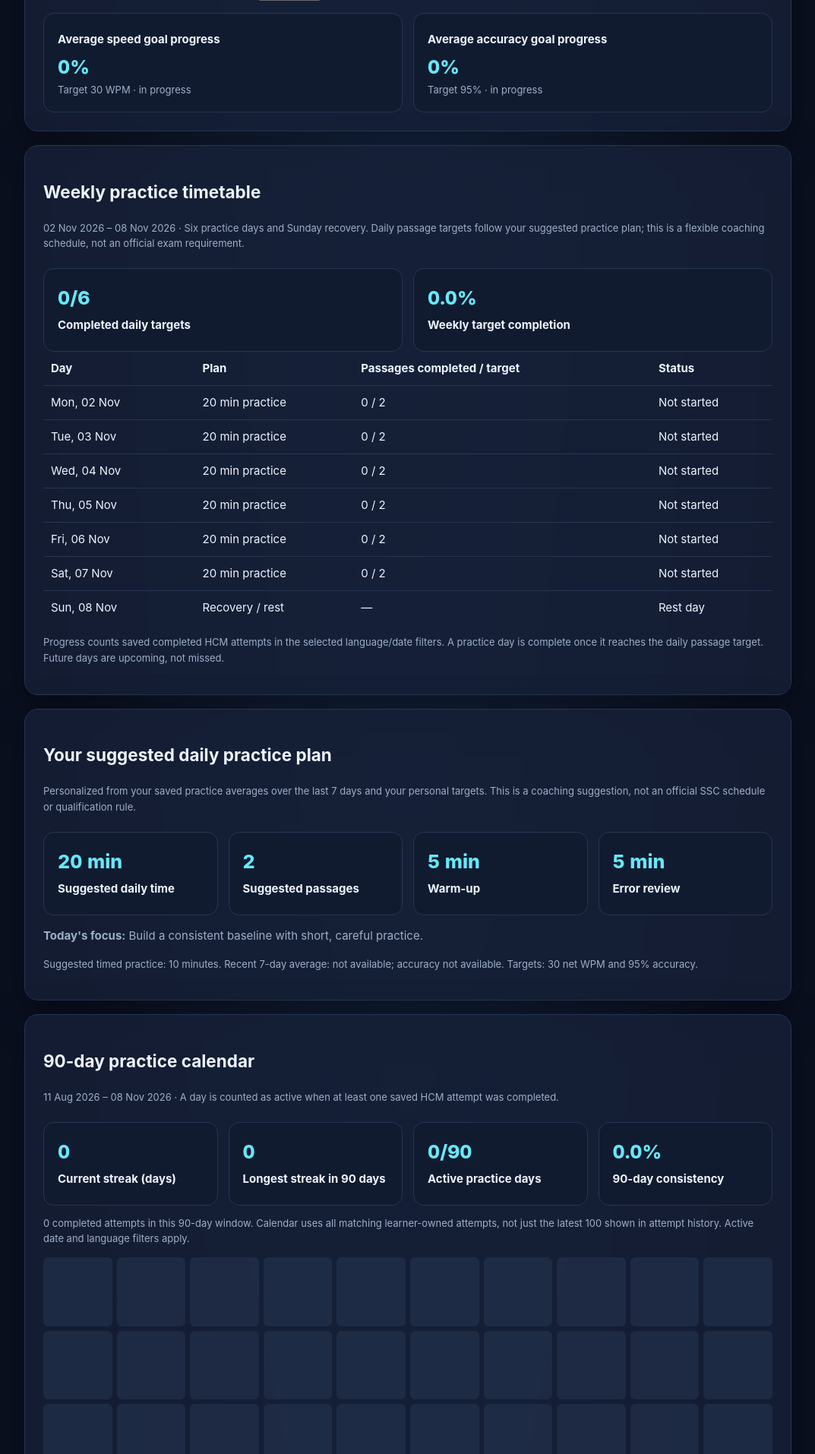
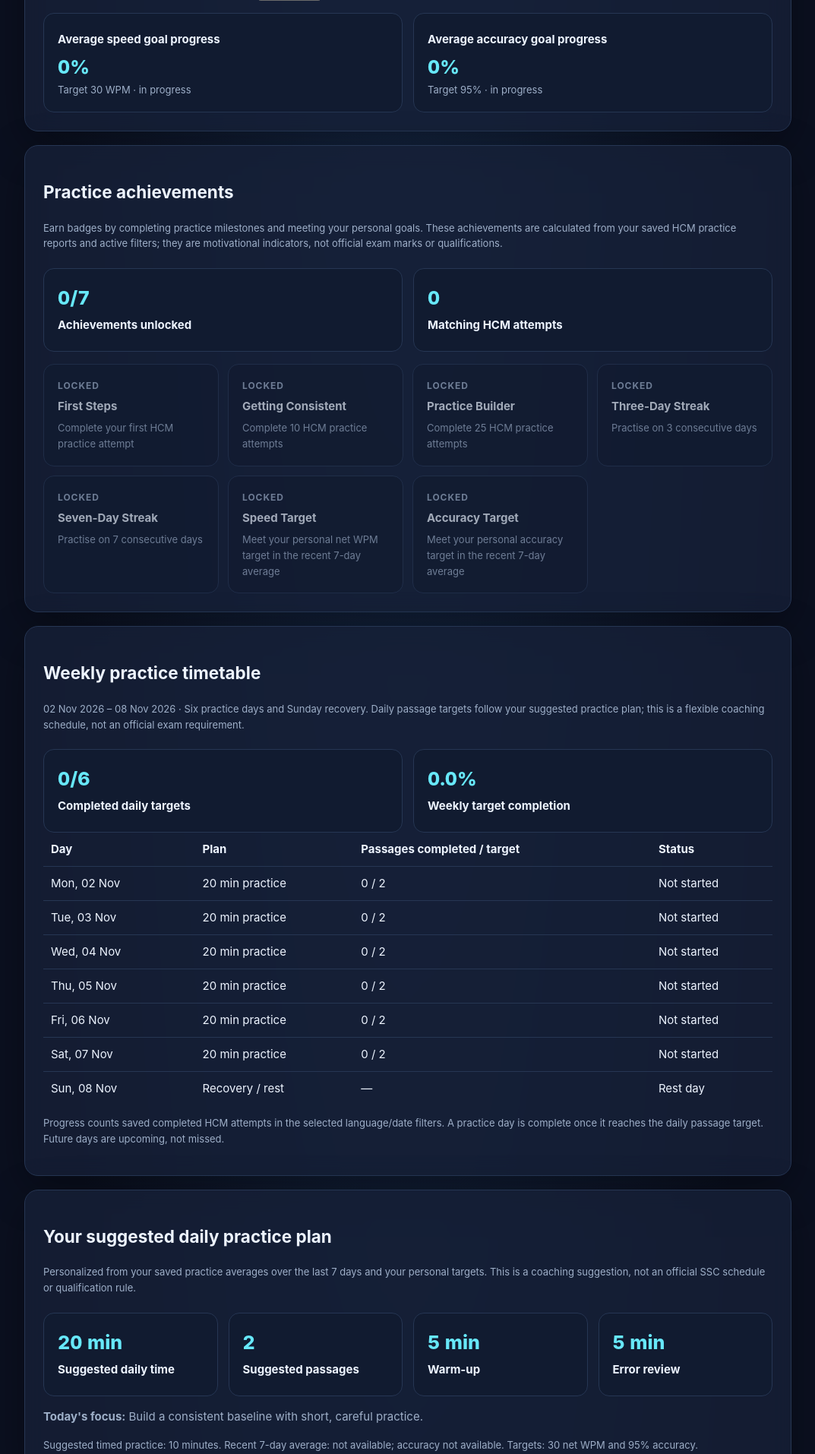
Before and after one commit to vikashphogat0-ux/typingskillzone-django, a Django app: page /typing/reports/delhi-police-hcm/ in a window 1280 px wide. Shown: the part 978-2892 px from the top of the page at 76% size, without its empty margins (103-1176 px from the left). Run offline with Django 5.2, Linux system fonts and the light colour scheme; the visitor is signed in with stand-in values (Sample User, id 1); data comes from the database, SQL or seed files in the repository; data that the repository does not hold is empty; parts of the project's set-up code (start-up, migrations or seed data) failed here and were passed over.

Commit message:
Display unlocked and locked practice badges

```diff
--- a/backend/typing_sessions/templates/typing_sessions/dphcm_dashboard.html
+++ b/backend/typing_sessions/templates/typing_sessions/dphcm_dashboard.html
@@ -54,6 +54,24 @@
     <div class="item"><strong>Average accuracy goal progress</strong><div class="id">{{ goal_accuracy_progress }}%</div><div class="muted">Target {{ goal.target_accuracy }}% · {% if goal_accuracy_met %}achieved{% else %}in progress{% endif %}</div></div>
   </div>
 </section>
+<section class="panel" style="margin-top:18px" id="practice-achievements">
+  <h2>Practice achievements</h2>
+  <p class="muted">Earn badges by completing practice milestones and meeting your personal goals. These achievements are calculated from your saved HCM practice reports and active filters; they are motivational indicators, not official exam marks or qualifications.</p>
+  <div class="grid">
+    <div class="item"><div class="id">{{ unlocked_achievement_count }}/{{ achievement_rows|length }}</div><strong>Achievements unlocked</strong></div>
+    <div class="item"><div class="id">{{ total_hcm_attempts }}</div><strong>Matching HCM attempts</strong></div>
+  </div>
+  <div style="display:grid;grid-template-columns:repeat(auto-fit,minmax(210px,1fr));gap:12px;margin-top:16px">
+    {% for achievement in achievement_rows %}
+      <div class="item" style="border:1px solid var(--line);opacity:{% if achievement.unlocked %}1{% else %}.65{% endif %}">
+        <div style="font-size:12px;font-weight:700;letter-spacing:.08em;color:{% if achievement.unlocked %}var(--blue){% else %}var(--muted){% endif %}">{% if achievement.unlocked %}UNLOCKED{% else %}LOCKED{% endif %}</div>
+        <strong style="display:block;margin-top:6px">{{ achievement.name }}</strong>
+        <div class="muted" style="margin-top:6px">{{ achievement.description }}</div>
+      </div>
+    {% endfor %}
+  </div>
+</section>
+
 <section class="panel" style="margin-top:18px" id="weekly-practice-timetable">
   <h2>Weekly practice timetable</h2>
   <p class="muted">{{ weekly_plan_summary.start_date|date:"d M Y" }} – {{ weekly_plan_summary.end_date|date:"d M Y" }} · Six practice days and Sunday recovery. Daily passage targets follow your suggested practice plan; this is a flexible coaching schedule, not an official exam requirement.</p>
```
